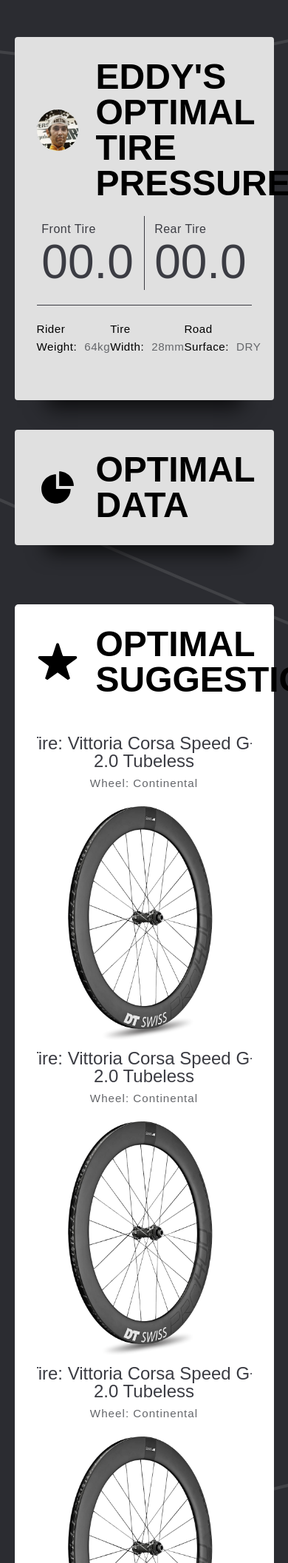
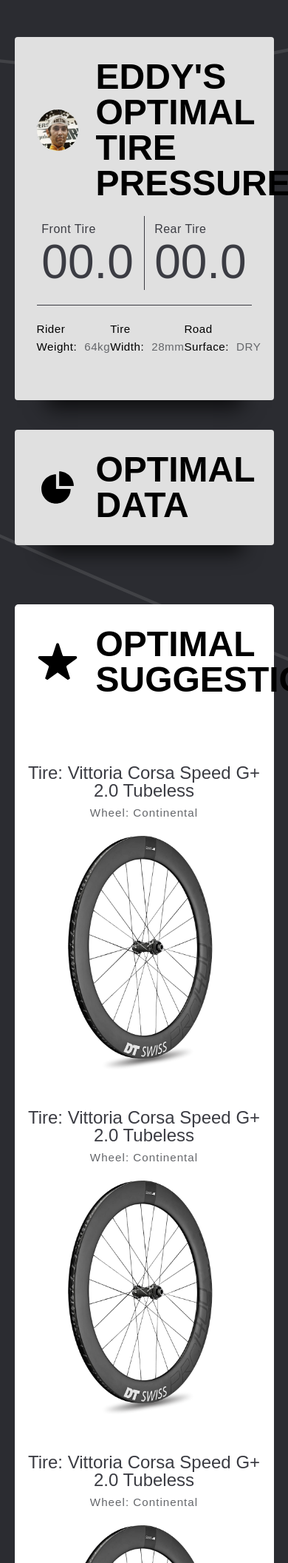
Before and after one commit to whoisaaronp/pivot-tire-calculator, a Node server app: page /pressure-suggestion in a window 390 px wide; the page is wider, and only the part inside the window is pictured. Shown: the part 127-2240 px from the top of that part at 74% size. Run offline with Node 20, Linux system fonts and the light colour scheme; some libraries are stand-ins or nearby versions; some web fonts are replaced.

Commit message:
updated mobile screen for optimal suggestion sas

```diff
--- a/public/css/main.css
+++ b/public/css/main.css
@@ -1334,8 +1334,14 @@
     font-size: 0.95rem;
     letter-spacing: 1px; }
 
+  .wheel-library div {
+    margin-top: 40px; }
+
   .wheel-library div img {
-    width: 90vw; } }
+    width: 90vw; }
+
+  .wheel-library {
+    overflow: visible; } }
 @media only screen and (max-width: 375px) {
   .radio-info-box {
     width: 90%;
--- a/public/sass/main.scss
+++ b/public/sass/main.scss
@@ -1656,8 +1656,16 @@
     letter-spacing: 1px;
   }
 
+  .wheel-library div {
+    margin-top: 40px;
+  }
+
   .wheel-library div img {
     width: 90vw;
+  }
+
+  .wheel-library {
+    overflow: visible;
   }
 }
 
```
Also changed, not shown: 1 other file.
